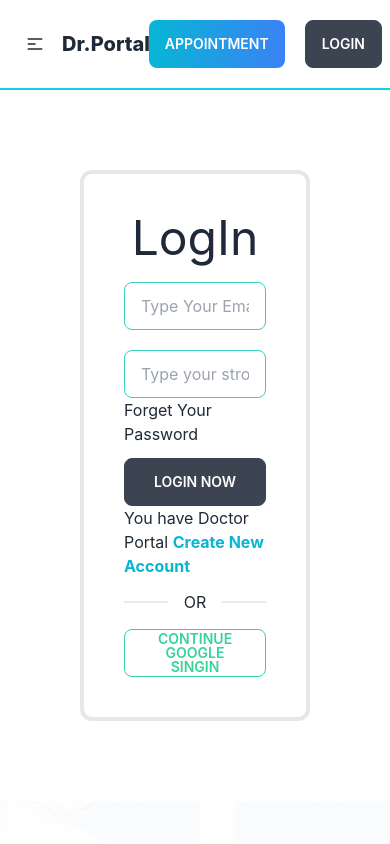
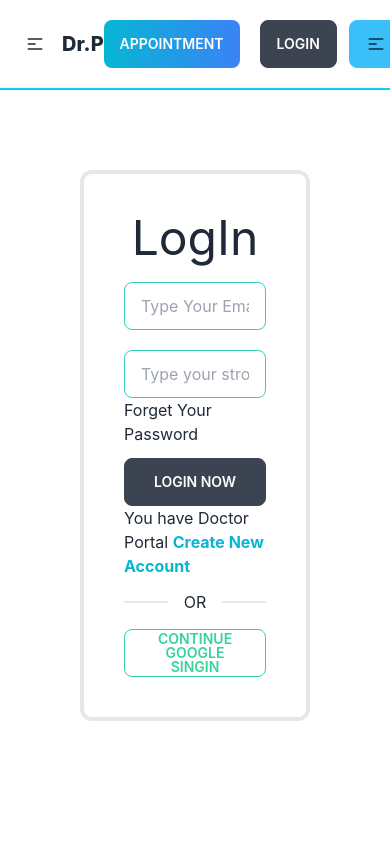
Before and after one commit to abuhasansarkar/doctors-portal-client-site, a React (Create React App) app: page /login in a window 390 px wide. Shown: the top 844 px of the page. Built offline with nearby package versions, Linux system fonts and the light colour scheme; no server answers.

Commit message:
thard commit

```diff
--- /dev/null
+++ b/src/Routers/PrivateRoute/PrivateRoute.jsx
@@ -0,0 +1,17 @@
+import React, { useContext } from 'react';
+import { Navigate, useLocation } from 'react-router-dom';
+import { AuthContext } from '../../contents/AuthProvider';
+
+const PrivateRoute = ({children}) => {
+     const {user} = useContext(AuthContext);
+     const location = useLocation();
+
+     if(!user){
+          return <Navigate to='/login' state={{ from: location }} replace></Navigate>
+     }
+
+     return children;
+
+};
+
+export default PrivateRoute;
--- a/src/pages/Appointment/AvialableAppointments/AppointmentBookingModal.jsx
+++ b/src/pages/Appointment/AvialableAppointments/AppointmentBookingModal.jsx
@@ -1,6 +1,7 @@
 import { format } from "date-fns";
 import { useContext } from "react";
 import { AuthContext } from "../../../contents/AuthProvider";
+import { toast } from "react-hot-toast";
 
 const AppointmentBookingModal = ({ treatment, setTreatment, selectedDate }) => {
   const { user } = useContext(AuthContext);
@@ -25,6 +26,7 @@ const AppointmentBookingModal = ({ treatment, setTreatment, selectedDate }) => {
     };
     console.log(booking);
     setTreatment(null);
+    toast.success(`${name} Booking Successfully`);
   };
 
   return (
--- /dev/null
+++ b/src/pages/Dashboard/Dashboard.jsx
@@ -0,0 +1,23 @@
+import React from "react";
+import Navbar from "../Shared/Navbar/Navbar";
+import { Outlet } from "react-router-dom";
+import Sidebar from "./Sidebar";
+
+const Dashboard = () => {
+  return (
+    <>
+      <Navbar></Navbar>
+      <div className="drawer drawer-mobile lg:max-w-[1400px] m-auto">
+        <input id="my-drawer-2" type="checkbox" className="drawer-toggle" />
+        <div className="drawer-content flex flex-col p-10">
+          <Outlet></Outlet>
+        </div>
+        <div className="drawer-side bg-white -z-0 border-r-2 border-[#0FCFEC]">
+          <Sidebar></Sidebar>
+        </div>
+      </div>
+    </>
+  );
+};
+
+export default Dashboard;
--- /dev/null
+++ b/src/pages/Dashboard/MyAppointments/MyAppointments.jsx
@@ -0,0 +1,11 @@
+import React from 'react';
+
+const MyAppointments = () => {
+     return (
+          <div>
+               <h1>All appointments</h1>
+          </div>
+     );
+};
+
+export default MyAppointments;
--- /dev/null
+++ b/src/pages/Dashboard/Sidebar.jsx
@@ -0,0 +1,23 @@
+import React from "react";
+import { Link } from "react-router-dom";
+
+const Sidebar = () => {
+  return (
+    <>
+      <label htmlFor="my-drawer-2" className="drawer-overlay"></label>
+      <ul className="menu p-4 w-80 text-base-content">
+        <li>
+          <Link to="/dashboard">Dashboard</Link>
+        </li>
+        <li>
+          <Link to="/dashboard/myappointments">My Appointments</Link>
+        </li>
+        <li>
+          <Link>Add New </Link>
+        </li>
+      </ul>
+    </>
+  );
+};
+
+export default Sidebar;
--- a/src/pages/Login/Login.jsx
+++ b/src/pages/Login/Login.jsx
@@ -1,12 +1,15 @@
 import React, { useContext } from "react";
-import { Link, useNavigate } from "react-router-dom";
+import { Link, useLocation, useNavigate } from "react-router-dom";
 import { toast } from "react-hot-toast";
 import { AuthContext } from "../../contents/AuthProvider";
 import Loading from "../../conponents/Loading";
 
 const Login = () => {
+  const {userLogin, googleSingin, loading} = useContext(AuthContext);
   const navigate = useNavigate();
-  const {userLogin, googleSingin, loading} = useContext(AuthContext);
+  const location = useLocation();
+
+  const from = location.state?.from?.pathname || "/";
 
   const hendelLogin = (e) =>{
     e.preventDefault();
@@ -23,9 +26,9 @@ const Login = () => {
          if(user.uid){
               toast.success('Successfully Login Your Account')
          }
-         console.log(user);
+        //  console.log(user);
          form.reset();
-         navigate('/')
+         navigate(from, { replace: true });
 
        })
        .catch((error) => {
--- a/src/pages/Shared/Footer/Footer.jsx
+++ b/src/pages/Shared/Footer/Footer.jsx
@@ -1,5 +1,5 @@
 import React from 'react';
-import footerBg from '../../../assets/images/bg.png'
+import footerBg from '../../../assets/images/footer.png'
 
 const Footer = () => {
      return (
@@ -7,7 +7,6 @@ const Footer = () => {
       style={{
         background: `url(${footerBg})`,
         backgroundSize: "cover",
-        backgroundRepeat: "no-repeat",
         backgroundPosition: "center",
 
       }}
--- a/src/pages/Shared/Navbar/Navbar.jsx
+++ b/src/pages/Shared/Navbar/Navbar.jsx
@@ -91,7 +91,7 @@ const Navbar = () => {
               >
                 <li><Link>{user?.email}</Link></li>
                 <li>
-                  <Link className="justify-between">
+                  <Link to='/dashboard' className="justify-between">
                     Dashboard
                     <span className="badge">New</span>
                   </Link>
@@ -106,6 +106,23 @@ const Navbar = () => {
             </button>
           )}
         </div>
+        <label htmlFor="my-drawer-2" tabIndex={0} className="btn btn-info ml-3 lg:hidden">
+              <svg
+                xmlns="http://www.w3.org/2000/svg"
+                className="h-5 w-5"
+                fill="none"
+                viewBox="0 0 24 24"
+                stroke="currentColor"
+              >
+                <path
+                  strokeLinecap="round"
+                  strokeLinejoin="round"
+                  strokeWidth="2"
+                  d="M4 6h16M4 12h8m-8 6h16"
+                />
+              </svg>
+
+            </label>
       </div>
     </div>
   );
```
Also changed, not shown: src/Routers/Router/Router.jsx (+25 -12 lines).
